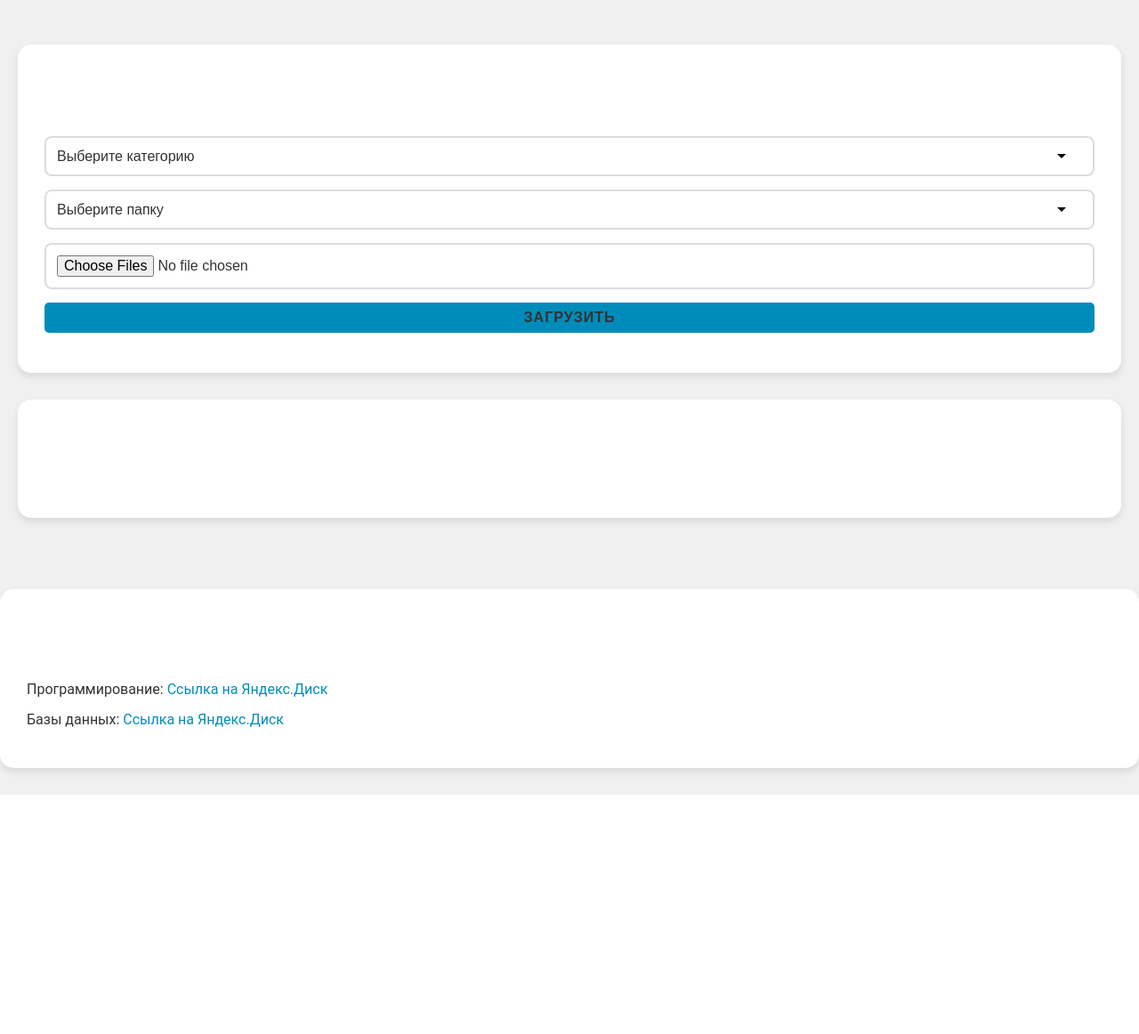
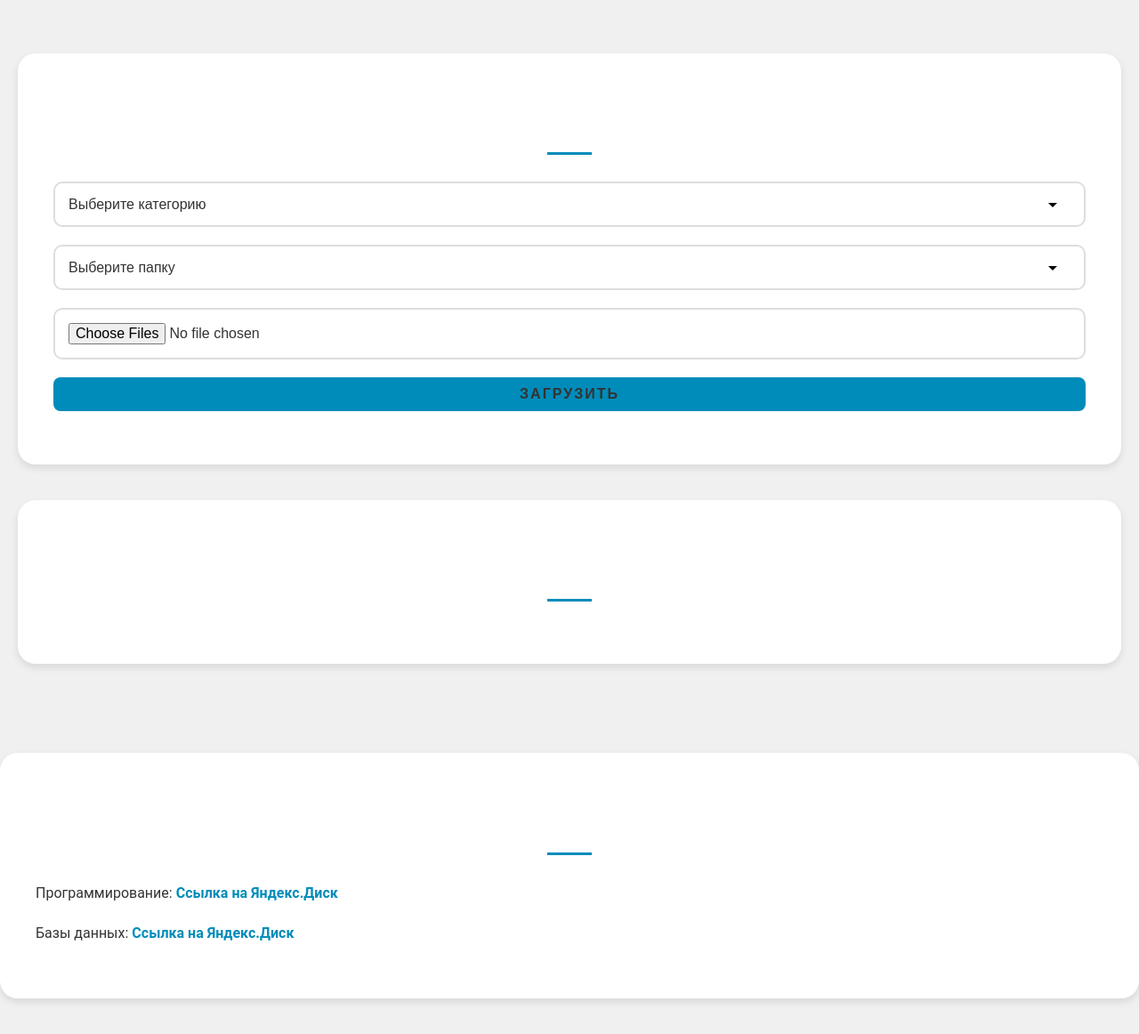
Before and after one commit to dmitriyg0r/prdsite, a PHP site: page /downloads/downloads.html in a window 1280 px wide. Shown: the part 113-1275 px from the top of the page at 89% size. Before the commit the page ends 1006 px from the top, so only its background shows below. Run offline with PHP 8.4, Linux system fonts and the light colour scheme.

Commit message:
обновил стили для загрузок

```diff
--- a/downloads/downstyle.css
+++ b/downloads/downstyle.css
@@ -1,41 +1,51 @@
 /* Стили для страницы downloads */
 .upload-section, .download-section {
-    margin: 30px 0;
-    padding: 30px;
+    margin: 40px 0;
+    padding: 40px;
     background-color: var(--table-background);
-    border-radius: 15px;
+    border-radius: 20px;
     box-shadow: var(--text-container-shadow);
-    transition: all 0.3s ease;
+    transition: all 0.4s ease;
 }
 
 .upload-section:hover, .download-section:hover {
-    transform: translateY(-5px);
-    box-shadow: 0 10px 20px rgba(0, 0, 0, 0.1);
+    transform: translateY(-8px);
+    box-shadow: 0 15px 30px rgba(0, 0, 0, 0.15);
 }
 
 .upload-section h2, .download-section h2 {
-    margin-bottom: 25px;
+    margin-bottom: 30px;
     color: var(--header-text);
-    font-size: 24px;
+    font-size: 28px;
     text-align: center;
     text-transform: uppercase;
-    letter-spacing: 2px;
+    letter-spacing: 3px;
+    position: relative;
+}
+
+.upload-section h2::after, .download-section h2::after {
+    content: '';
+    display: block;
+    width: 50px;
+    height: 3px;
+    background-color: var(--button-background);
+    margin: 15px auto 0;
 }
 
 #upload-form {
     display: flex;
     flex-direction: column;
     align-items: stretch;
-    gap: 15px;
+    gap: 20px;
 }
 
 #upload-form select,
 #upload-form input[type="file"],
 #upload-form button {
     width: 100%;
-    padding: 12px;
+    padding: 15px;
     border: 2px solid var(--table-border);
-    border-radius: 8px;
+    border-radius: 10px;
     background-color: var(--table-background);
     color: var(--text-color);
     font-size: 16px;
@@ -68,26 +78,27 @@
     transition: all 0.3s ease;
     font-weight: bold;
     text-transform: uppercase;
-    letter-spacing: 1px;
+    letter-spacing: 2px;
 }
 
 #upload-form button:hover {
     background-color: var(--button-hover);
-    transform: translateY(-2px);
-    box-shadow: 0 5px 10px rgba(0, 0, 0, 0.1);
+    transform: translateY(-3px);
+    box-shadow: 0 8px 15px rgba(0, 0, 0, 0.2);
 }
 
 #upload-message {
-    margin-top: 15px;
+    margin-top: 20px;
     color: var(--text-color);
     text-align: center;
     font-style: italic;
+    font-size: 16px;
 }
 
 #file-categories {
     display: flex;
     flex-wrap: wrap;
-    gap: 30px;
+    gap: 40px;
     justify-content: center;
 }
 
@@ -197,80 +209,95 @@ body.dark-theme .file-category li a {
     display: flex;
     justify-content: space-between;
     align-items: center;
-    padding: 8px 0;
+    padding: 10px 0;
 }
 
 .download-button,
 #upload-form button {
     background-color: var(--button-background);
     color: var(--button-text);
-    padding: 8px 15px;
-    border-radius: 5px;
+    padding: 10px 20px;
+    border-radius: 8px;
     text-decoration: none;
     transition: all 0.3s ease;
+    font-weight: bold;
 }
 
 .download-button:hover,
 #upload-form button:hover {
     background-color: var(--button-hover);
-    transform: translateY(-2px);
-    box-shadow: 0 5px 10px rgba(0, 0, 0, 0.1);
+    transform: translateY(-3px);
+    box-shadow: 0 8px 15px rgba(0, 0, 0, 0.2);
 }
 
 /* Общие стили */
 .container {
-    padding: 30px;
-    border-radius: 15px;
-    box-shadow: 0 0 20px rgba(0, 0, 0, 0.1);
+    padding: 40px;
+    border-radius: 20px;
+    box-shadow: 0 0 30px rgba(0, 0, 0, 0.15);
     max-width: 1200px;
     margin: 0 auto;
 }
 
 /* Добавляем анимацию */
 @keyframes fadeIn {
-    from { opacity: 0; }
-    to { opacity: 1; }
+    from { opacity: 0; transform: translateY(20px); }
+    to { opacity: 1; transform: translateY(0); }
 }
 
 .upload-section, .download-section, .file-category, .links {
-    animation: fadeIn 0.5s ease-in-out;
+    animation: fadeIn 0.6s ease-in-out;
 }
 
 /* Стили для секции ссылок */
 .links {
-    margin: 30px 0;
-    padding: 30px;
+    margin: 40px 0;
+    padding: 40px;
     background-color: var(--table-background);
-    border-radius: 15px;
+    border-radius: 20px;
     box-shadow: var(--text-container-shadow);
-    transition: all 0.3s ease;
+    transition: all 0.4s ease;
 }
 
 .links:hover {
-    transform: translateY(-5px);
-    box-shadow: 0 10px 20px rgba(0, 0, 0, 0.1);
+    transform: translateY(-8px);
+    box-shadow: 0 15px 30px rgba(0, 0, 0, 0.15);
 }
 
 .links h2 {
-    margin-bottom: 25px;
+    margin-bottom: 30px;
     color: var(--header-text);
-    font-size: 24px;
+    font-size: 28px;
     text-align: center;
     text-transform: uppercase;
-    letter-spacing: 2px;
+    letter-spacing: 3px;
+    position: relative;
+}
+
+.links h2::after {
+    content: '';
+    display: block;
+    width: 50px;
+    height: 3px;
+    background-color: var(--button-background);
+    margin: 15px auto 0;
 }
 
 .links p {
-    margin: 15px 0;
+    margin: 20px 0;
     color: var(--text-color);
+    font-size: 16px;
+    line-height: 1.6;
 }
 
 .links a {
     color: var(--button-background);
     text-decoration: none;
-    transition: color 0.3s ease;
+    transition: all 0.3s ease;
+    font-weight: bold;
 }
 
 .links a:hover {
     color: var(--button-hover);
+    text-decoration: underline;
 }
```
Also changed, not shown: other parts of downloads/downstyle.css (+14 -13 lines).
